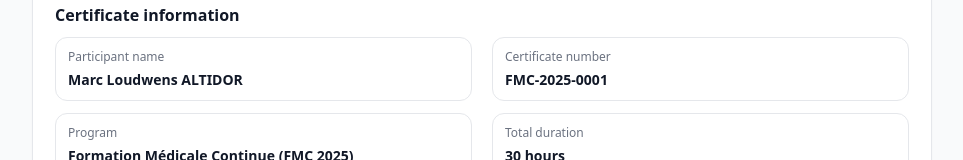
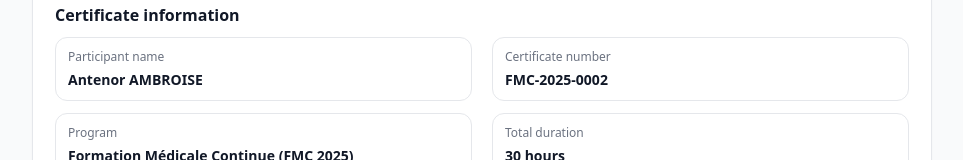
Before and after one commit to dawsoncalixte88-ai/FMC2025-certificates, a plain HTML site: page index.html in a window 1280 px wide. Shown: the part 157-317 px from the top of the page, without its empty margins (158-1121 px from the left). Drawn offline with Linux system fonts and the light colour scheme.

Commit message:
Add files via upload

```diff
--- a/index.html
+++ b/index.html
@@ -105,11 +105,11 @@
       <div class="grid">
         <div class="item">
           <div class="label">Participant name</div>
-          <div class="value">Marc Loudwens ALTIDOR</div>
+          <div class="value">Antenor AMBROISE</div>
         </div>
         <div class="item">
           <div class="label">Certificate number</div>
-          <div class="value">FMC-2025-0001</div>
+          <div class="value">FMC-2025-0002</div>
         </div>
         <div class="item">
           <div class="label">Program</div>
```
